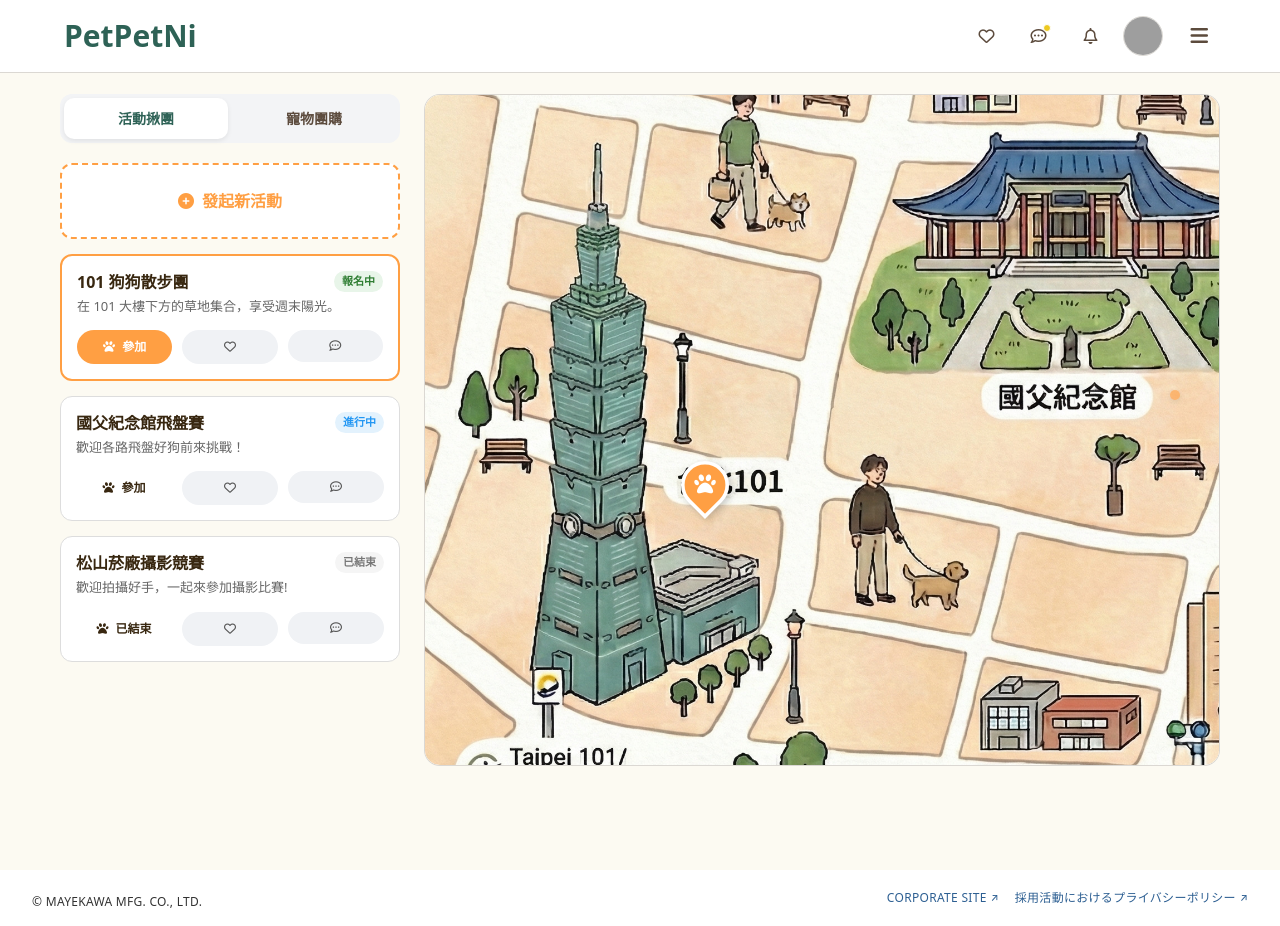
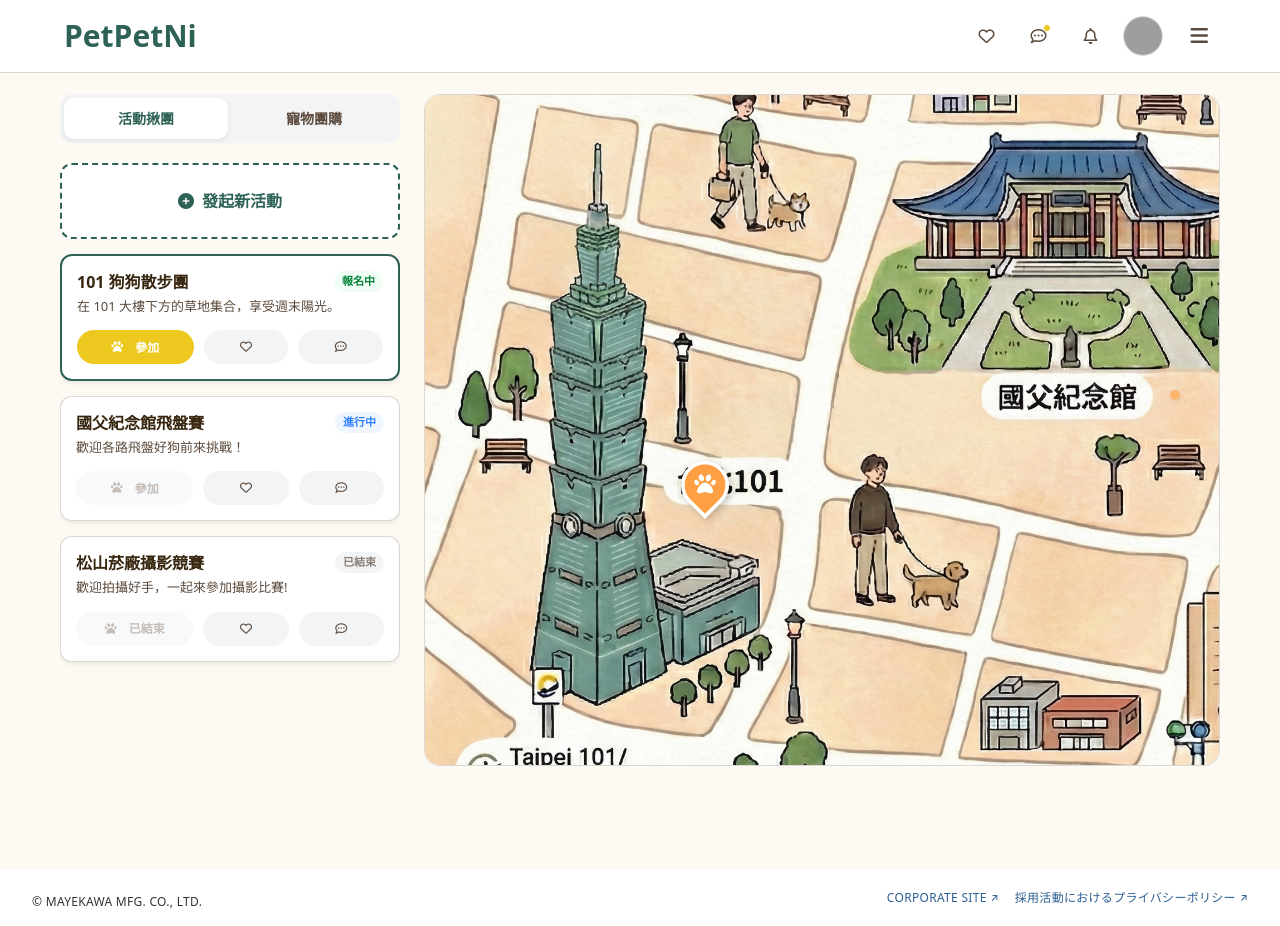
Before and after one commit to pet-human-pet/PetPetNi, a Vue app: page /event in a window 1280 px wide. Built offline with nearby package versions, Linux system fonts and the light colour scheme; grey boxes are pictures that could not be loaded; a web font is replaced by a local one.

Commit message:
refactor:重構EventSideBar樣式，並調整收藏愛心顏色為紅色

```diff
--- a/src/components/Events/EventSideBar.vue
+++ b/src/components/Events/EventSideBar.vue
@@ -48,59 +48,59 @@ function eventBadge(status) {
 
   // 報名中
   if (s === 'recruiting' || s === 'signup' || s === 'open') {
-    return { text: '報名中', cls: 'bg-[#e8f5e9] text-[#2e7d32]' }
+    return { text: '報名中', cls: 'bg-green-50 text-green-700' }
   }
 
   // 進行中
   if (s === 'ongoing' || s === 'active' || s === 'in_progress') {
-    return { text: '進行中', cls: 'bg-[#e3f2fd] text-[#2196f3]' }
+    return { text: '進行中', cls: 'bg-blue-50 text-blue-500' }
   }
 
   // 已結束
   if (s === 'ended' || s === 'closed') {
-    return { text: '已結束', cls: 'bg-[#f5f5f5] text-[#777]' }
+    return { text: '已結束', cls: 'bg-gray-100 text-fg-muted' }
   }
 
   // 審核中（pending）
-  return { text: '審核中', cls: 'bg-[#fff3e0] text-[#ef6c00]' }
+  return { text: '審核中', cls: 'bg-orange-50 text-orange-600' }
 }
 </script>
 
 <template>
   <section
-    class="max-[800px]:no-scrollbar flex flex-col gap-3.75 max-[800px]:pointer-events-auto max-[800px]:snap-x max-[800px]:snap-mandatory max-[800px]:flex-row max-[800px]:gap-3 max-[800px]:overflow-x-auto max-[800px]:pb-1.25"
+    class="no-scrollbar flex flex-row gap-3 overflow-x-auto pb-1.25 md:flex-col md:gap-3.75 md:overflow-visible md:pb-0"
   >
     <!-- create card -->
     <div
-      class="rounded-xl border-2 border-dashed border-[#ff9f43] bg-white p-4 transition-all max-[800px]:flex max-[800px]:h-40 max-[800px]:w-60 max-[800px]:flex-none max-[800px]:snap-center max-[800px]:flex-col max-[800px]:items-center max-[800px]:justify-center max-[800px]:rounded-2xl max-[800px]:p-0 max-[800px]:shadow-[0_4px_15px_rgba(0,0,0,0.1)]"
+      class="border-brand-primary bg-bg-surface shadow-card flex h-40 w-60 flex-none snap-center flex-col items-center justify-center rounded-2xl border-2 border-dashed p-0 transition-all md:h-auto md:w-full md:flex-initial md:flex-row md:items-stretch md:justify-start md:rounded-xl md:p-4 md:shadow-none"
     >
       <button
-        class="flex w-full items-center justify-center gap-2 bg-transparent py-2 text-[16px] font-bold text-[#ff9f43] max-[800px]:h-full max-[800px]:flex-col max-[800px]:text-[14px]"
+        class="text-brand-primary flex h-full w-full flex-col items-center justify-center gap-2 bg-transparent py-2 text-[14px] font-bold md:h-auto md:flex-row md:text-[16px]"
         type="button"
         @click="emit('open-form')"
       >
-        <i class="fa-solid fa-circle-plus max-[800px]:text-[28px]"></i>
+        <i class="fa-solid fa-circle-plus text-[28px] md:text-base"></i>
         <span>發起新活動</span>
       </button>
     </div>
 
     <!-- cards -->
-    <ul class="m-0 flex list-none flex-col gap-3.75 p-0 max-[800px]:contents">
+    <ul class="m-0 flex list-none flex-col gap-3.75 p-0 max-md:contents">
       <li
         v-for="evt in props.events"
         :key="evt.id"
         :ref="setCardRef(evt.id)"
-        class="relative cursor-pointer overflow-hidden rounded-xl border border-[#ddd] bg-white transition hover:-translate-y-0.5 hover:shadow-[0_4px_12px_rgba(0,0,0,0.08)] max-[800px]:flex max-[800px]:h-40 max-[800px]:w-60 max-[800px]:flex-none max-[800px]:snap-center max-[800px]:flex-col max-[800px]:justify-between max-[800px]:rounded-2xl max-[800px]:shadow-[0_4px_15px_rgba(0,0,0,0.1)]"
+        class="border-border-default bg-bg-surface shadow-card hover:shadow-card relative flex h-40 w-60 flex-none cursor-pointer snap-center flex-col justify-between overflow-hidden rounded-2xl border transition hover:-translate-y-0.5 md:h-auto md:w-full md:rounded-xl"
         :class="
           String(props.selectedId) === String(evt.id)
-            ? 'border-2 border-[#ff9f43] bg-[#fffcf7]'
+            ? 'border-brand-primary bg-bg-base border-2'
             : ''
         "
         @click="emit('select', evt)"
       >
-        <div class="p-3.75 max-[800px]:p-3">
+        <div class="p-3 md:p-3.75">
           <div class="mb-1 flex items-start justify-between gap-2">
-            <div class="text-[16px] leading-snug font-bold">
+            <div class="text-fg-primary text-[16px] leading-snug font-bold">
               {{ evt.title }}
             </div>
 
@@ -113,18 +113,22 @@ function eventBadge(status) {
           </div>
 
           <div
-            class="[display:-webkit-box] overflow-hidden text-[13px] leading-[1.4] text-[#666] [-webkit-box-orient:vertical] [-webkit-line-clamp:2] max-[800px]:text-[12px]"
+            class="text-fg-secondary [display:-webkit-box] overflow-hidden text-[12px] leading-[1.4] [-webkit-box-orient:vertical] [-webkit-line-clamp:2] md:text-[13px]"
           >
             {{ evt.desc }}
           </div>
         </div>
 
-        <div class="flex gap-2.5 px-3.75 pb-3.75 max-[800px]:px-3 max-[800px]:pb-3.75">
+        <div class="flex gap-2.5 px-3 pb-3.75 md:px-3.75">
           <button
             type="button"
-            class="h-8.5 flex-1 rounded-[17px] text-[12px] font-bold max-[800px]:h-8"
+            class="h-8 flex-1 rounded-[17px] text-[12px] font-bold md:h-8.5"
             :disabled="!canJoin(evt.status)"
-            :class="!canJoin(evt.status) ? 'cursor-not-allowed ...' : 'bg-[#ff9f43] text-white'"
+            :class="
+              !canJoin(evt.status)
+                ? 'c-btn text-fg-muted cursor-not-allowed bg-gray-100'
+                : 'c-btn--primary text-white'
+            "
             @click.stop="canJoin(evt.status) && openJoinModal(evt)"
           >
             <i class="fa-solid fa-paw mr-1"></i>
@@ -133,8 +137,8 @@ function eventBadge(status) {
 
           <button
             type="button"
-            class="h-8.5 flex-1 rounded-[17px] bg-[#f0f2f5] text-[12px] font-bold max-[800px]:h-8"
-            :class="fav.has(evt.id) ? 'text-[#ff4d4f]' : 'text-[#555]'"
+            class="h-8 flex-1 rounded-[17px] bg-gray-100 text-[12px] font-bold md:h-8.5"
+            :class="fav.has(evt.id) ? 'text-func-danger' : 'text-fg-secondary'"
             :aria-pressed="fav.has(evt.id)"
             aria-label="收藏活動"
             @click.stop="fav.toggle(evt)"
@@ -144,7 +148,7 @@ function eventBadge(status) {
 
           <button
             type="button"
-            class="h-8 flex-1 rounded-[17px] bg-[#f0f2f5] text-[12px] font-bold text-[#555] max-[800px]:h-8"
+            class="text-fg-secondary h-8 flex-1 rounded-[17px] bg-gray-100 text-[12px] font-bold md:h-8.5"
             @click.stop="emit('open-comments', evt)"
           >
             <i class="fa-regular fa-comment-dots"></i>
@@ -156,22 +160,19 @@ function eventBadge(status) {
     <!-- join success modal -->
     <div
       v-if="joinModalOpen"
-      class="fixed inset-0 z-1100 flex items-center justify-center bg-black/40 p-5"
+      class="fixed inset-0 z-50 flex items-center justify-center bg-black/40 p-5"
       @click="closeJoinModal"
     >
-      <div
-        class="w-full max-w-sm rounded-2xl bg-white p-5 shadow-[0_10px_30px_rgba(0,0,0,0.2)]"
-        @click.stop
-      >
-        <div class="mb-2 text-[18px] font-bold text-[#333]">已成功報名 🎉</div>
-        <p class="text-[14px] text-[#666]">
-          你已報名「<span class="font-bold text-[#ff9f43]">{{ joinedEvent?.title }}</span
+      <div class="bg-bg-surface shadow-dialog w-full max-w-sm rounded-2xl p-5" @click.stop>
+        <div class="text-fg-primary mb-2 text-[18px] font-bold">已成功報名 🎉</div>
+        <p class="text-fg-secondary text-[14px]">
+          你已報名「<span class="text-brand-primary font-bold">{{ joinedEvent?.title }}</span
           >」活動！
         </p>
 
         <button
           type="button"
-          class="mt-4 w-full rounded-xl bg-[#ff9f43] p-3 text-[14px] font-bold text-white"
+          class="c-btn--primary mt-4 w-full p-3 text-[14px]"
           @click="closeJoinModal"
         >
           確定
--- a/src/components/Share/Header.vue
+++ b/src/components/Share/Header.vue
@@ -77,7 +77,7 @@ function toggleMenu() {
           >
             <!-- 有收藏：用品牌強調色（避免使用未定義 token 的紅色） -->
             <i
-              :class="fav.count ? 'fa-solid fa-heart text-brand-accent' : 'fa-regular fa-heart'"
+              :class="fav.count ? 'fa-solid fa-heart text-func-danger' : 'fa-regular fa-heart'"
             ></i>
           </button>
 
--- a/src/styles/token.css
+++ b/src/styles/token.css
@@ -108,6 +108,7 @@
   --color-brand-primary: #2e6256; /* 綠：主品牌（主按鈕/選中/自己訊息） */
   --color-brand-accent: #edc920; /* 黃：強調（badge/小CTA） */
   --color-mayekawa: #2a594f; /* 首頁綠色 */
+  --color-func-danger: #ff4d4f; /* 紅：危險/錯誤/收藏 */
 
   /* Foreground (text/border source) */
   --color-fg-primary: #382710; /* 深棕：主要文字 */
```
